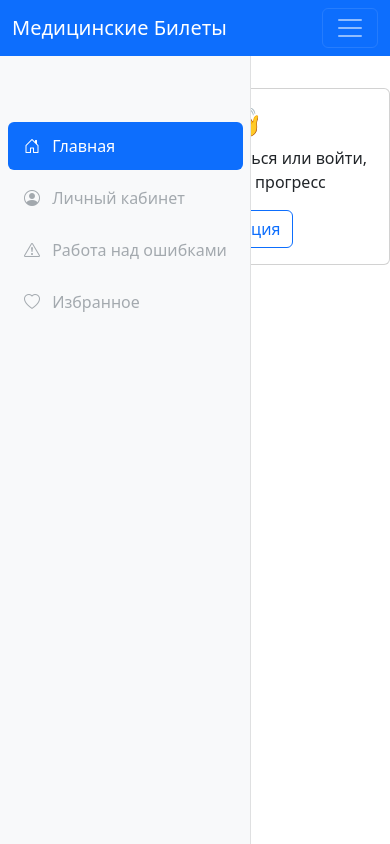
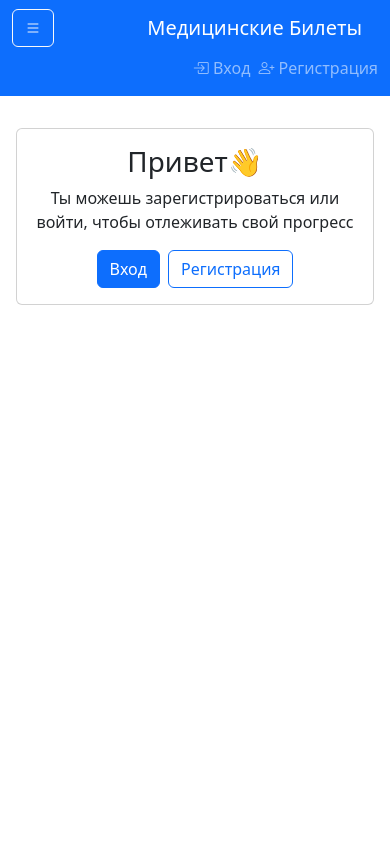
Before and after one commit to IOSHED/medic-card, a Django app: page / in a window 390 px wide. Run offline with Django 5.2, Linux system fonts and the light colour scheme; some libraries are stand-ins or nearby versions.

Commit message:
Feat: Adaptive for phone

```diff
--- a/templates/base.html
+++ b/templates/base.html
@@ -12,10 +12,17 @@
             position: fixed;
             top: 56px; /* Высота навбара */
             bottom: 0;
-            left: 0;
-            z-index: 100;
+            left: -250px; /* Скрыт по умолчанию на мобильных */
+            width: 250px;
+            z-index: 1000;
             padding: 48px 0 0;
             box-shadow: inset -1px 0 0 rgba(0, 0, 0, .1);
+            background-color: #f8f9fa;
+            transition: left 0.3s ease;
+        }
+
+        .sidebar.show {
+            left: 0; /* Показать сайдбар */
         }
 
         .sidebar .nav-link {
@@ -52,15 +59,44 @@
 
         main {
             margin-left: 0;
+            transition: margin-left 0.3s ease;
+        }
+
+        .sidebar-overlay {
+            position: fixed;
+            top: 56px;
+            left: 0;
+            right: 0;
+            bottom: 0;
+            background-color: rgba(0, 0, 0, 0.5);
+            z-index: 999;
+            display: none;
+        }
+
+        .sidebar-overlay.show {
+            display: block;
         }
 
         @media (min-width: 768px) {
+            .sidebar {
+                left: 0; /* Всегда показан на планшетах и больше */
+                width: 16.66666667%;
+            }
+
             main {
                 margin-left: 16.66666667%;
+            }
+
+            .sidebar-overlay {
+                display: none !important; /* Скрыть оверлей на больших экранах */
             }
         }
 
         @media (min-width: 992px) {
+            .sidebar {
+                width: 16.66666667%;
+            }
+
             main {
                 margin-left: 16.66666667%;
             }
@@ -70,31 +106,32 @@
 <body>
     <nav class="navbar navbar-expand-lg navbar-dark bg-primary">
         <div class="container">
+            <button class="btn btn-outline-light me-3 d-md-none" type="button" id="sidebarToggle">
+                <i class="bi bi-list"></i>
+            </button>
             <a class="navbar-brand" href="{% url 'medic_card:home' %}">Медицинские Билеты</a>
-            <button class="navbar-toggler" type="button" data-bs-toggle="collapse" data-bs-target="#navbarNav">
-                <span class="navbar-toggler-icon"></span>
-            </button>
-            <div class="collapse navbar-collapse" id="navbarNav">
-                <ul class="navbar-nav ms-auto">
-                    {% if user.is_authenticated %}
-                        <li class="nav-item">
-                            <a class="nav-link" href="{% url 'medic_auth:logout' %}">Выход</a>
-                        </li>
-                    {% else %}
-                        <li class="nav-item">
-                            <a class="nav-link" href="{% url 'medic_auth:login' %}">Вход</a>
-                        </li>
-                        <li class="nav-item">
-                            <a class="nav-link" href="{% url 'medic_auth:register' %}">Регистрация</a>
-                        </li>
-                    {% endif %}
-                </ul>
+            <div class="navbar-nav ms-auto d-flex flex-row">
+                {% if user.is_authenticated %}
+                    <a class="nav-link me-2" href="{% url 'medic_auth:logout' %}">
+                        <i class="bi bi-box-arrow-right"></i> Выход
+                    </a>
+                {% else %}
+                    <a class="nav-link me-2" href="{% url 'medic_auth:login' %}">
+                        <i class="bi bi-box-arrow-in-right"></i> Вход
+                    </a>
+                    <a class="nav-link" href="{% url 'medic_auth:register' %}">
+                        <i class="bi bi-person-plus"></i> Регистрация
+                    </a>
+                {% endif %}
             </div>
         </div>
     </nav>
 
+    <!-- Оверлей для мобильных устройств -->
+    <div class="sidebar-overlay" id="sidebarOverlay"></div>
+
     <!-- Левый боковой бар -->
-    <nav class="col-md-3 col-lg-2 d-md-block bg-light sidebar">
+    <nav class="col-md-3 col-lg-2 d-md-block bg-light sidebar" id="sidebar">
         <div class="position-sticky pt-3">
             <ul class="nav flex-column">
                 <li class="nav-item">
@@ -132,7 +169,7 @@
     </nav>
 
     <!-- Основной контент -->
-    <main class="col-md-9 mt-3 ms-sm-auto col-lg-10 px-md-4">
+    <main class="col-md-9 mt-3 ms-sm-auto col-lg-10 px-md-4 px-3">
         {% if messages %}
             {% for message in messages %}
                 <div class="alert alert-{{ message.tags }} alert-dismissible fade show" role="alert">
@@ -146,5 +183,52 @@
         {% endblock %}
     </main>
 
+    <script>
+        // Управление сайдбаром на мобильных устройствах
+        document.addEventListener('DOMContentLoaded', function() {
+            const sidebarToggle = document.getElementById('sidebarToggle');
+            const sidebar = document.getElementById('sidebar');
+            const sidebarOverlay = document.getElementById('sidebarOverlay');
+
+            // Показать/скрыть сайдбар
+            function toggleSidebar() {
+                sidebar.classList.toggle('show');
+                sidebarOverlay.classList.toggle('show');
+            }
+
+            // Скрыть сайдбар
+            function hideSidebar() {
+                sidebar.classList.remove('show');
+                sidebarOverlay.classList.remove('show');
+            }
+
+            // Обработчики событий
+            if (sidebarToggle) {
+                sidebarToggle.addEventListener('click', toggleSidebar);
+            }
+
+            if (sidebarOverlay) {
+                sidebarOverlay.addEventListener('click', hideSidebar);
+            }
+
+            // Скрыть сайдбар при клике на ссылку (только на мобильных)
+            const sidebarLinks = sidebar.querySelectorAll('.nav-link');
+            sidebarLinks.forEach(link => {
+                link.addEventListener('click', function() {
+                    if (window.innerWidth < 768) {
+                        hideSidebar();
+                    }
+                });
+            });
+
+            // Скрыть сайдбар при изменении размера окна
+            window.addEventListener('resize', function() {
+                if (window.innerWidth >= 768) {
+                    hideSidebar();
+                }
+            });
+        });
+    </script>
+
 </body>
 </html>
--- a/templates/medic_auth/login.html
+++ b/templates/medic_auth/login.html
@@ -4,7 +4,7 @@
 
 {% block content %}
 <div class="row">
-    <div class="col-md-6 mx-auto">
+    <div class="col-md-6 mx-auto px-3">
         <div class="card">
             <div class="card-header">
                 <h3 class="card-title mb-0">Вход</h3>
--- a/templates/medic_auth/register.html
+++ b/templates/medic_auth/register.html
@@ -4,7 +4,7 @@
 
 {% block content %}
 <div class="row">
-    <div class="col-md-6 mx-auto">
+    <div class="col-md-6 mx-auto px-3">
         <div class="card">
             <div class="card-header">
                 <h3 class="card-title mb-0">Регистрация</h3>
```
